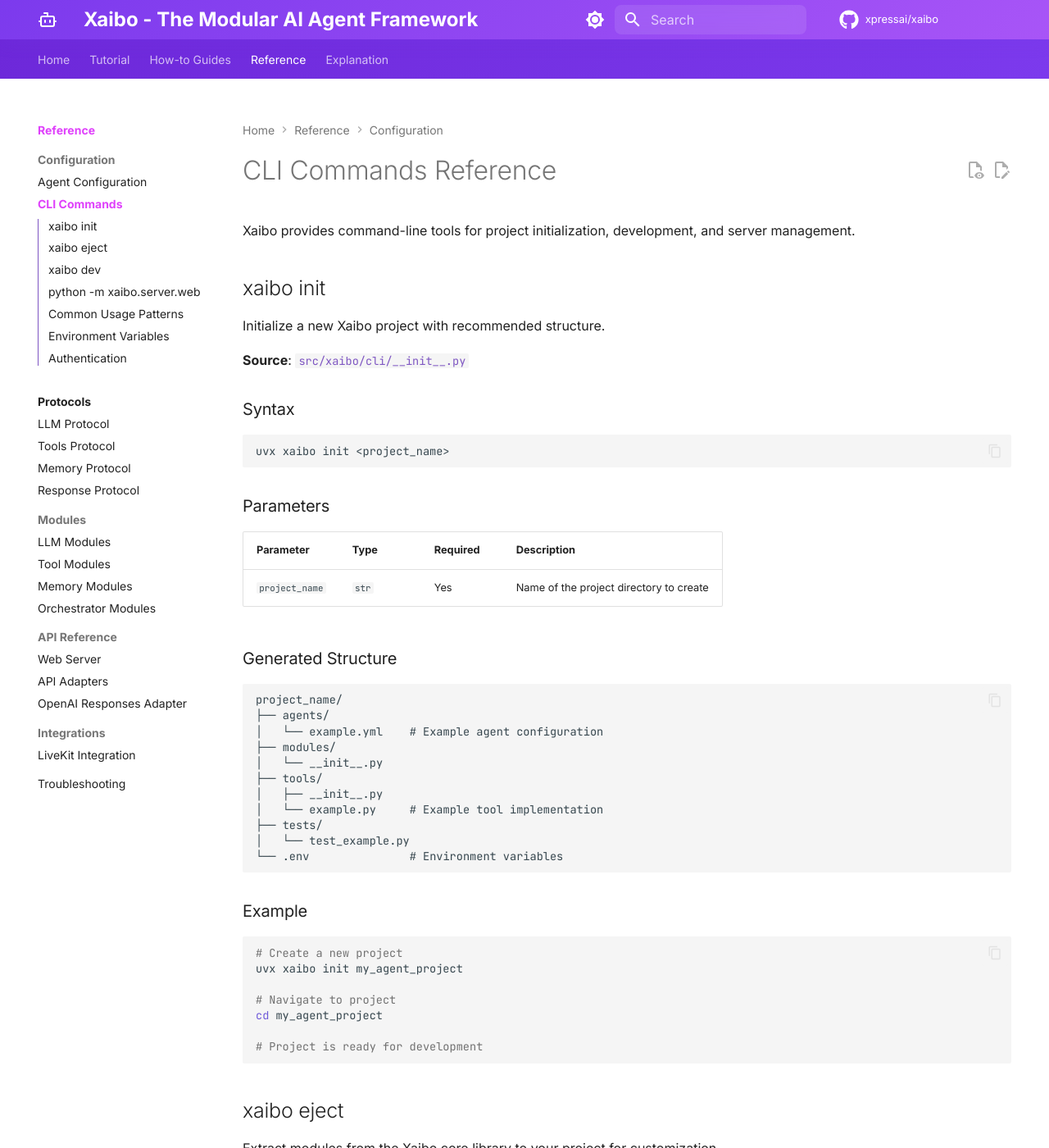
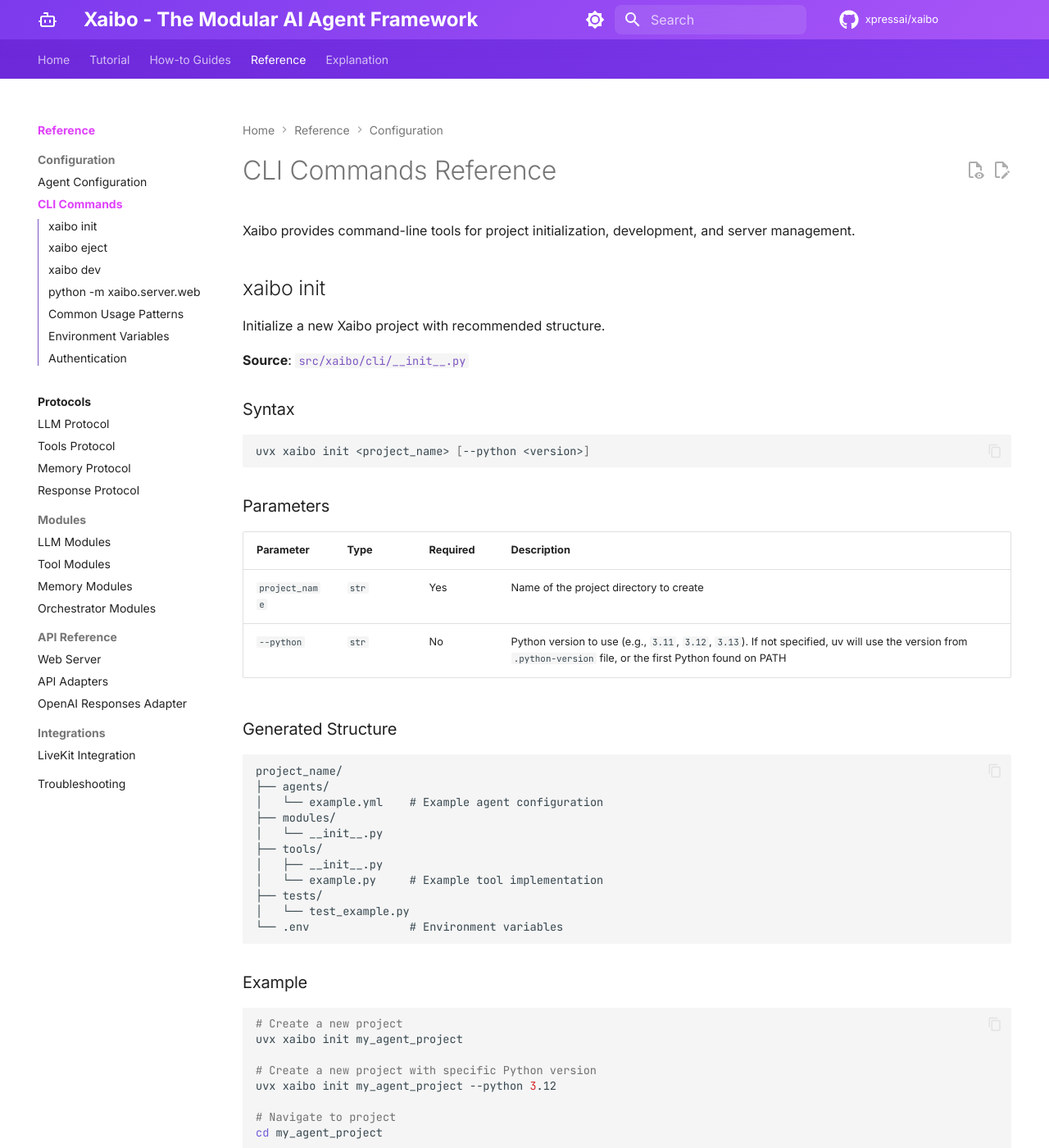
Before and after one commit to XpressAI/xaibo, an MkDocs documentation site: the page built from docs/reference/cli.md, in a window 1280 px wide and 1400 px high. Shown: the whole window at 82% size. Built offline with MkDocs 1.6.1 and Material for MkDocs 9.7.7, drawn with Linux system fonts in a browser that asks for light colours; comment, search, counter and statistics services are not loaded.

Commit message:
update docs to include change

````diff
--- a/docs/reference/cli.md
+++ b/docs/reference/cli.md
@@ -11,7 +11,7 @@
 ### Syntax
 
 ```bash
-uvx xaibo init <project_name>
+uvx xaibo init <project_name> [--python <version>]
 ```
 
 ### Parameters
@@ -19,6 +19,7 @@
 | Parameter | Type | Required | Description |
 |-----------|------|----------|-------------|
 | `project_name` | `str` | Yes | Name of the project directory to create |
+| `--python` | `str` | No | Python version to use (e.g., `3.11`, `3.12`, `3.13`). If not specified, uv will use the version from `.python-version` file, or the first Python found on PATH |
 
 ### Generated Structure
 
@@ -41,6 +42,9 @@
 ```bash
 # Create a new project
 uvx xaibo init my_agent_project
+
+# Create a new project with specific Python version
+uvx xaibo init my_agent_project --python 3.12
 
 # Navigate to project
 cd my_agent_project
````
